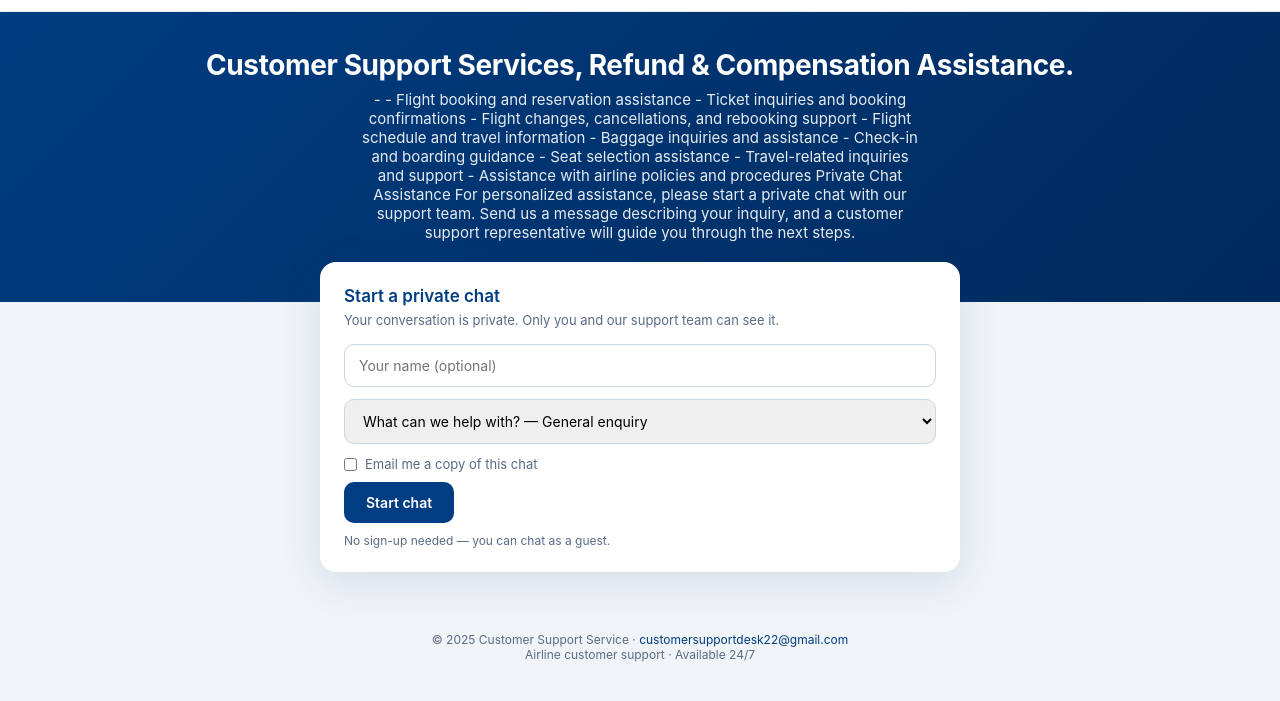
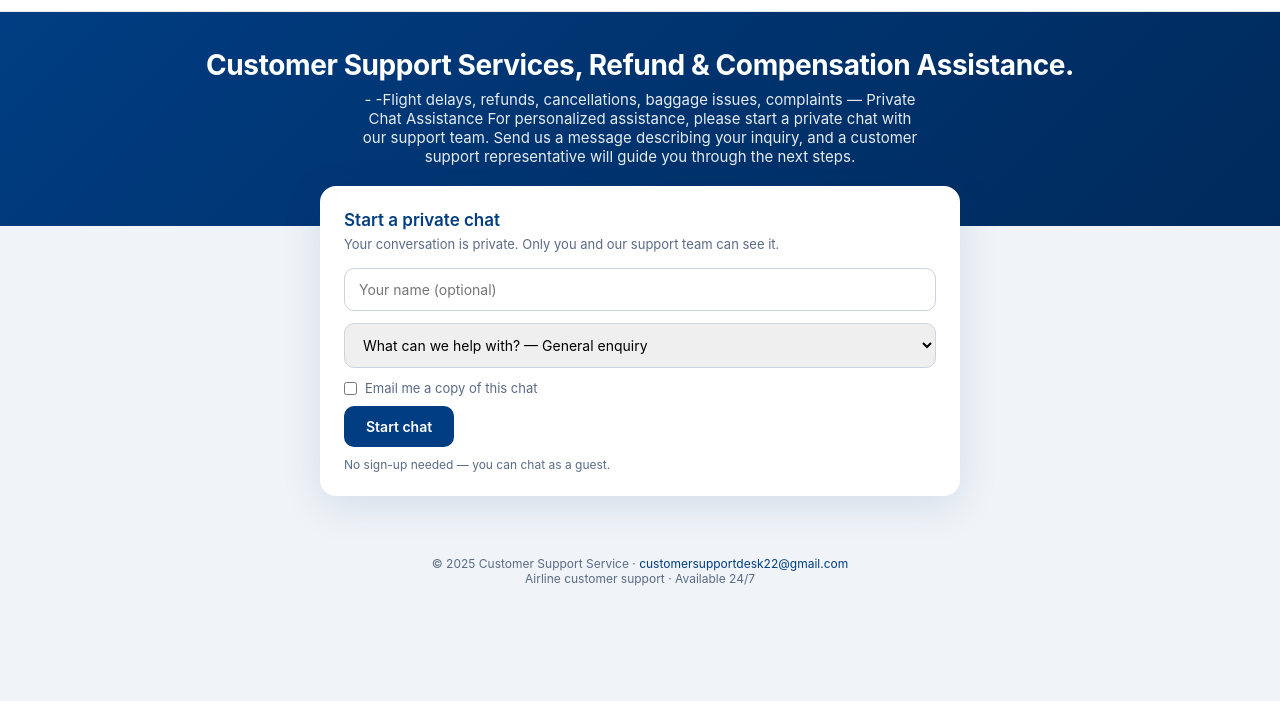
Before and after one commit to customersupportdesk22-hue/customer-support-service, a website: page public/index.html in a window 1280 px wide. Shown: the part 65-766 px from the top of the page. Drawn offline with nearby package versions, Linux system fonts and the light colour scheme.

Commit message:
Update index.html

```diff
--- a/public/index.html
+++ b/public/index.html
@@ -95,15 +95,7 @@
   <h1>Customer Support Services, Refund & Compensation Assistance.
 </h1>
   <p>-
-- Flight booking and reservation assistance
-- Ticket inquiries and booking confirmations
-- Flight changes, cancellations, and rebooking support
-- Flight schedule and travel information
-- Baggage inquiries and assistance
-- Check-in and boarding guidance
-- Seat selection assistance
-- Travel-related inquiries and support
-- Assistance with airline policies and procedures
+-Flight delays, refunds, cancellations, baggage issues, complaints —
 
 Private Chat Assistance
 For personalized assistance, please start a private chat with our support team. Send us a message describing your inquiry, and a customer support representative will guide you through the next steps.</p>
```
